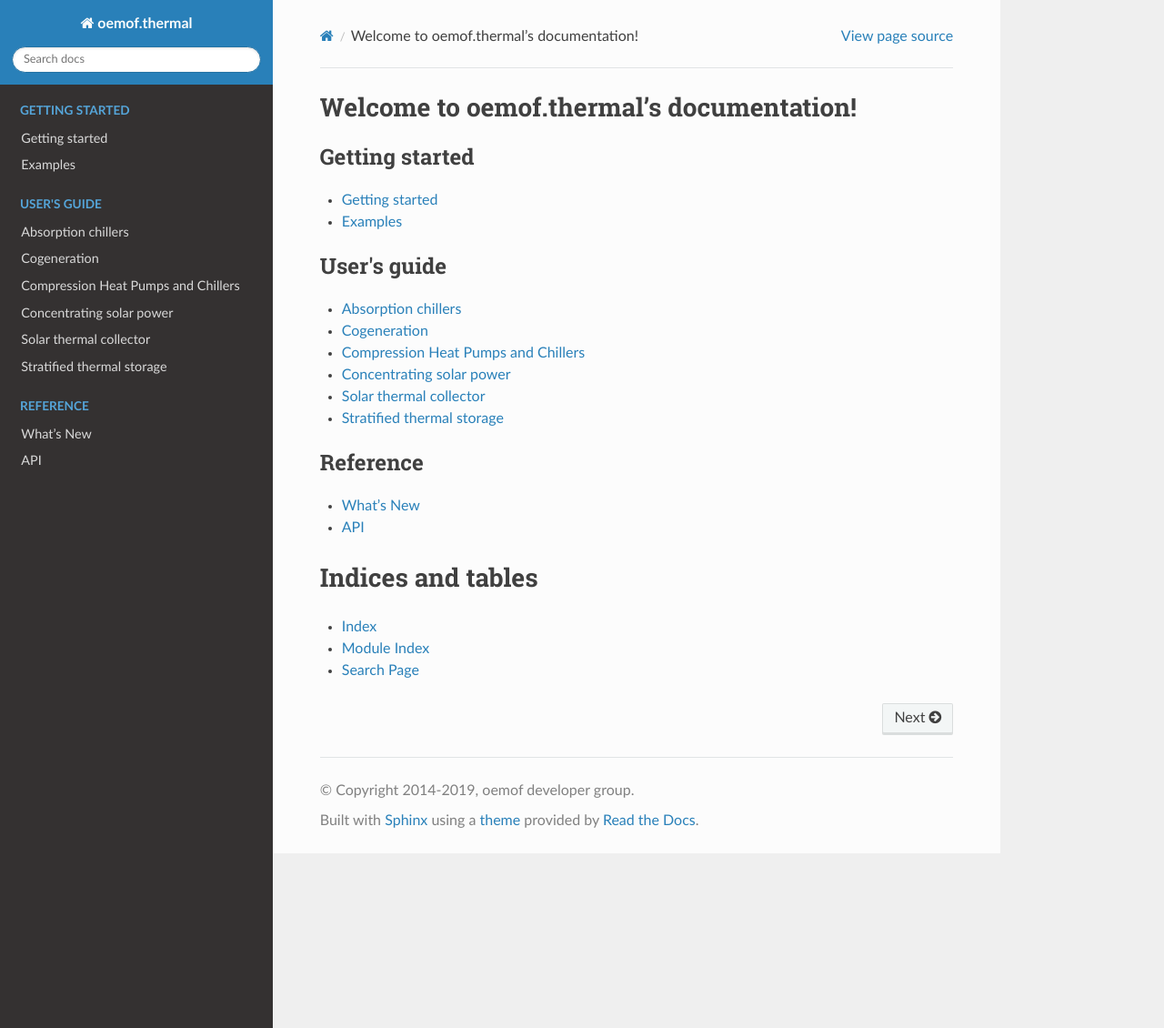
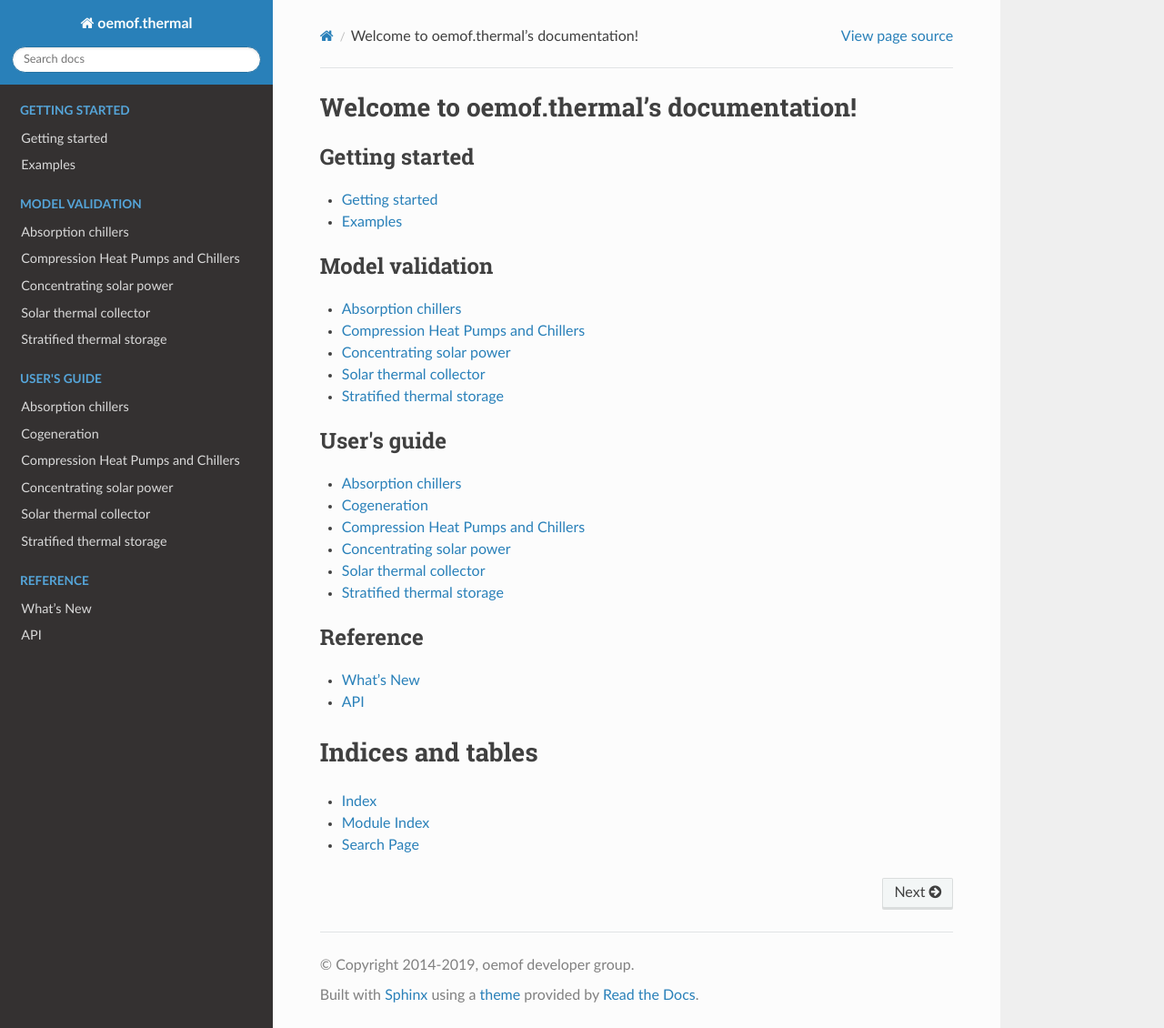
Before and after one commit to oemof/oemof-thermal, a Sphinx documentation site: the page built from docs/index.rst, in a window 1280 px wide and 1130 px high. Shown: the whole window at 91% size. Built offline with Sphinx 7.4.7 and the Read the Docs theme 2.0.0, drawn with Linux system fonts in a browser that asks for light colours; formulas are drawn with MathJax 3.

Commit message:
Add chapter 'Validation' and build structure in index file

```diff
--- a/docs/index.rst
+++ b/docs/index.rst
@@ -14,6 +14,16 @@ Welcome to oemof.thermal's documentation!
 
    getting_started
    examples
+
+.. toctree::
+   :maxdepth: 1
+   :caption: Model validation
+
+   validation_absorption_chillers
+   validation_compression_heat_pumps_and_chillers
+   validation_concentrating_solar_power
+   validation_solar_thermal_collector
+   validation_stratified_thermal_storage
 
 .. toctree::
    :maxdepth: 1
```
